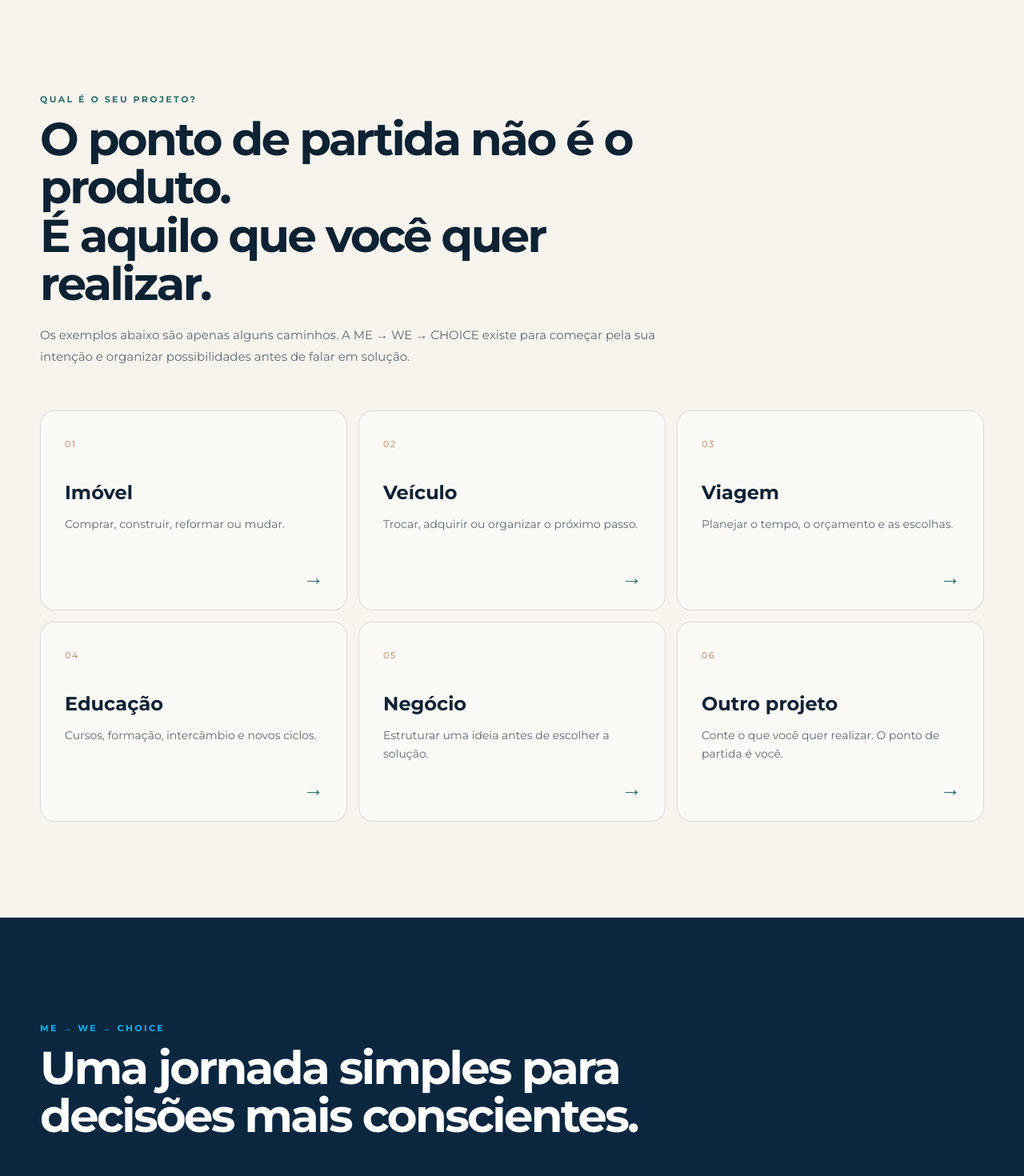
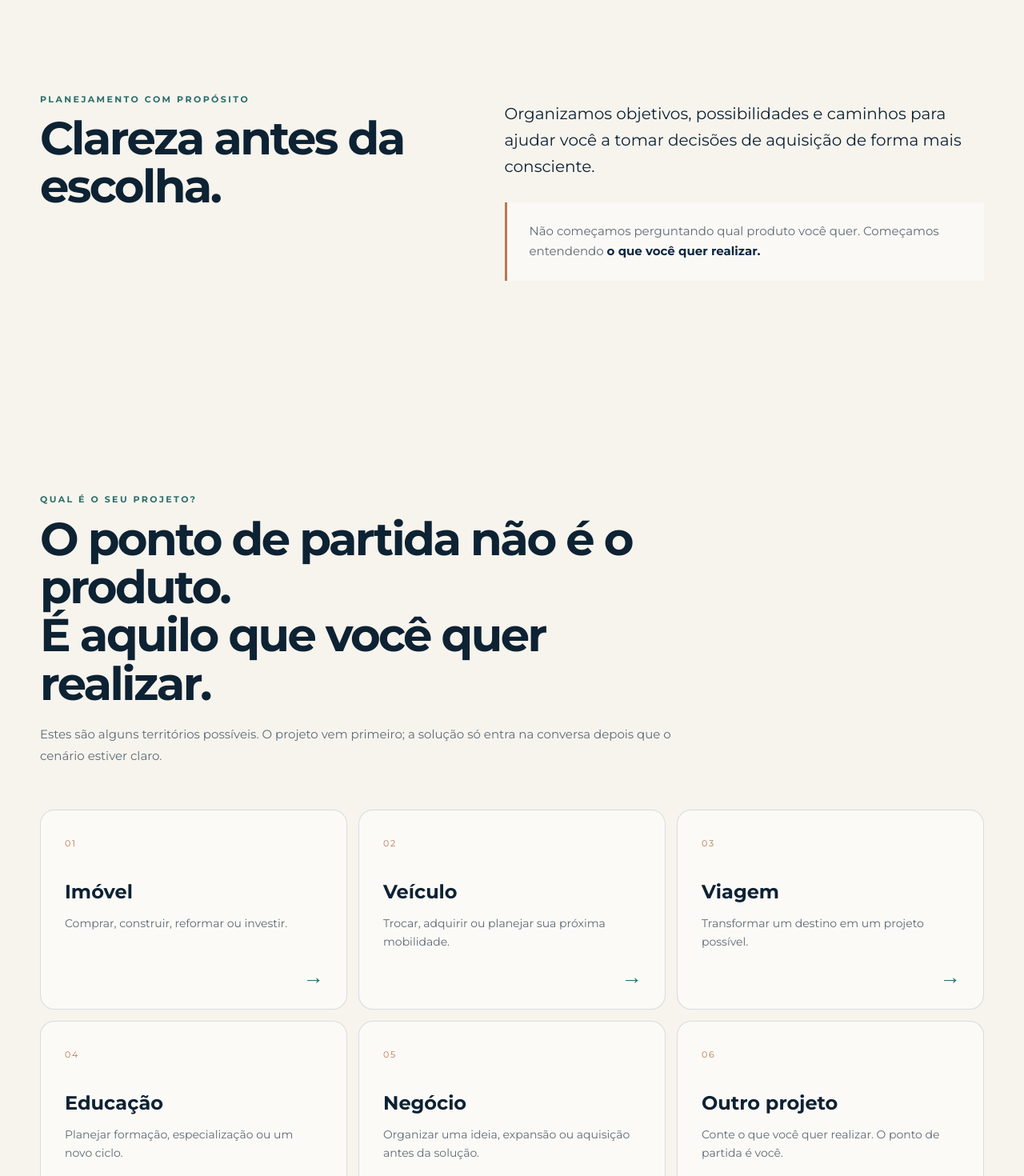
Before and after one commit to mewechoice/mewechoice, a Next.js app: page / in a window 1280 px wide. Shown: the part 900-2370 px from the top of the page at 80% size. Built offline with nearby package versions, Linux system fonts and the light colour scheme.

Commit message:
Add files via upload

```diff
--- a/app/globals.css
+++ b/app/globals.css
@@ -228,3 +228,112 @@ blockquote { margin: 34px 0 0; padding-left: 20px; border-left: 3px solid var(--
   .footer { grid-template-columns: 1fr; padding: 30px 0; text-align: left; }
   .footer p, .footer-handle { text-align: left !important; }
 }
+
+
+/* V2 — positioning + diagnostic experience */
+.site-header {
+  color: var(--off);
+}
+.site-header .brand-mark--compact { color: var(--off); font-size: 24px; }
+.site-header .nav a { color: rgba(247,244,238,.76); transition: color .2s ease; }
+.site-header .nav a:hover { color: white; }
+
+.purpose {
+  display: grid;
+  grid-template-columns: .9fr 1.1fr;
+  gap: 90px;
+  align-items: start;
+}
+.purpose h2 {
+  margin: 12px 0 0;
+  font-size: clamp(38px, 4.5vw, 58px);
+  line-height: 1.04;
+  letter-spacing: -.045em;
+}
+.purpose-copy {
+  padding-top: 20px;
+  font-size: 20px;
+  line-height: 1.65;
+  color: var(--ink);
+}
+.purpose-copy p { margin-top: 0; }
+.purpose-note {
+  margin-top: 28px !important;
+  padding: 24px 28px;
+  border-left: 3px solid var(--terra);
+  background: rgba(255,255,255,.45);
+  color: var(--muted);
+  font-size: 15px;
+}
+.purpose-note strong { color: var(--navy); }
+
+.diagnostic-section {
+  padding: 110px 0;
+  background:
+    radial-gradient(circle at 82% 20%, rgba(0,184,246,.13), transparent 24%),
+    linear-gradient(135deg, var(--navy-2), var(--navy));
+  color: white;
+}
+.diagnostic-intro { max-width: 780px; margin-bottom: 42px; }
+.diagnostic-intro h2 {
+  margin: 12px 0 18px;
+  font-size: clamp(38px, 5vw, 64px);
+  line-height: 1.02;
+  letter-spacing: -.045em;
+}
+.diagnostic-intro > p:last-child { color: rgba(255,255,255,.68); line-height: 1.75; }
+.diagnostic-grid { display: grid; grid-template-columns: repeat(3, 1fr); gap: 14px; }
+.diagnostic-card {
+  border: 1px solid rgba(255,255,255,.13);
+  border-radius: 18px;
+  background: rgba(255,255,255,.055);
+  overflow: hidden;
+}
+.diagnostic-card summary {
+  list-style: none;
+  cursor: pointer;
+  padding: 24px 26px;
+  display: flex;
+  justify-content: space-between;
+  align-items: center;
+  font-weight: 700;
+}
+.diagnostic-card summary::-webkit-details-marker { display: none; }
+.diagnostic-card summary b { color: var(--blue); font-size: 22px; font-weight: 500; }
+.diagnostic-card[open] summary b { transform: rotate(45deg); }
+.diagnostic-options {
+  display: flex;
+  flex-wrap: wrap;
+  gap: 8px;
+  padding: 0 24px 24px;
+}
+.diagnostic-options span {
+  padding: 9px 12px;
+  border: 1px solid rgba(255,255,255,.14);
+  border-radius: 999px;
+  color: rgba(255,255,255,.78);
+  font-size: 12px;
+}
+.diagnostic-finish {
+  margin-top: 36px;
+  padding-top: 32px;
+  border-top: 1px solid rgba(255,255,255,.13);
+  display: flex;
+  align-items: center;
+  justify-content: space-between;
+  gap: 30px;
+}
+.diagnostic-finish p { margin: 0; color: rgba(255,255,255,.72); line-height: 1.6; }
+.diagnostic-finish strong { color: white; font-size: 20px; }
+
+@media (max-width: 900px) {
+  .purpose { grid-template-columns: 1fr; gap: 18px; }
+  .diagnostic-grid { grid-template-columns: 1fr 1fr; }
+}
+@media (max-width: 620px) {
+  .site-header .brand-mark--compact { font-size: 19px; }
+  .purpose-copy { font-size: 17px; }
+  .diagnostic-section { padding: 82px 0; }
+  .diagnostic-grid { grid-template-columns: 1fr; }
+  .diagnostic-finish { align-items: flex-start; flex-direction: column; }
+}
--- a/app/page.tsx
+++ b/app/page.tsx
@@ -1,16 +1,16 @@
 const projects = [
-  ["Imóvel", "Comprar, construir, reformar ou mudar."],
-  ["Veículo", "Trocar, adquirir ou organizar o próximo passo."],
-  ["Viagem", "Planejar o tempo, o orçamento e as escolhas."],
-  ["Educação", "Cursos, formação, intercâmbio e novos ciclos."],
-  ["Negócio", "Estruturar uma ideia antes de escolher a solução."],
-  ["Outro projeto", "Conte o que você quer realizar. O ponto de partida é você."],
+  ["Imóvel", "Comprar, construir, reformar ou investir.", "Comprar", "Construir", "Reformar", "Investir"],
+  ["Veículo", "Trocar, adquirir ou planejar sua próxima mobilidade.", "Comprar", "Trocar", "Planejar"],
+  ["Viagem", "Transformar um destino em um projeto possível.", "Nacional", "Internacional", "Intercâmbio"],
+  ["Educação", "Planejar formação, especialização ou um novo ciclo.", "Graduação", "Curso", "Especialização", "Intercâmbio"],
+  ["Negócio", "Organizar uma ideia, expansão ou aquisição antes da solução.", "Começar", "Expandir", "Estruturar"],
+  ["Outro projeto", "Conte o que você quer realizar. O ponto de partida é você.", "Quero contar meu projeto"],
 ];
 
 const method = [
-  ["ME", "O projeto é seu.", "Começamos entendendo sua realidade, seus objetivos e o momento certo."],
-  ["WE", "Construímos juntos.", "Organizamos possibilidades com clareza, sem começar por uma solução pronta."],
-  ["CHOICE", "A escolha é sua.", "Depois de entender o cenário, você decide com mais segurança e autonomia."],
+  ["ME", "O projeto é seu.", "Entendemos seu objetivo, seu momento, prazo e prioridades."],
+  ["WE", "Construímos juntos.", "Organizamos cenários e possibilidades com clareza, sem começar por uma solução pronta."],
+  ["CHOICE", "A escolha é sua.", "Você decide o caminho com mais clareza, segurança e autonomia."],
 ];
 
 function BrandMark({ compact = false }: { compact?: boolean }) {
@@ -27,11 +27,12 @@ export default function Home() {
       <header className="site-header shell">
         <a href="#top" className="logo-link"><BrandMark compact /></a>
         <nav className="nav" aria-label="Navegação principal">
+          <a href="#proposito">Propósito</a>
           <a href="#projetos">Projetos</a>
           <a href="#metodo">Como funciona</a>
           <a href="#sobre">Sobre</a>
         </nav>
-        <a className="btn btn--small" href="#contato">Conte seu projeto</a>
+        <a className="btn btn--small" href="#diagnostico">Conte seu projeto</a>
       </header>
 
       <section id="top" className="hero shell">
@@ -39,9 +40,9 @@ export default function Home() {
           <p className="eyebrow">PROJETOS • PLANEJAMENTO • ESCOLHAS</p>
           <BrandMark />
           <h1>PRIMEIRO O PROJETO.<br />DEPOIS, A SOLUÇÃO.</h1>
-          <p className="hero-lead">Planejamento para escolhas que fazem sentido — sem começar pela solução antes de entender o que você realmente quer construir.</p>
+          <p className="hero-lead">Planejamento para escolhas que fazem sentido — sem começar pela solução antes de entender o que você realmente quer realizar.</p>
           <div className="hero-actions">
-            <a className="btn" href="#contato">Conte seu projeto</a>
+            <a className="btn" href="#diagnostico">Conte seu projeto</a>
             <a className="text-link" href="#metodo">Entenda o método <span>→</span></a>
           </div>
         </div>
@@ -56,9 +57,18 @@ export default function Home() {
 
       <section className="promise-band">
         <div className="shell promise-grid">
-          <p>Mais que soluções.</p>
-          <p>Mais possibilidades para a sua história.</p>
-          <p>Planejamento com clareza.</p>
+          <p>Mais que soluções.</p><p>Mais possibilidades para a sua história.</p><p>Planejamento com clareza.</p>
+        </div>
+      </section>
+
+      <section id="proposito" className="purpose section shell">
+        <div className="purpose-kicker">
+          <p className="eyebrow">PLANEJAMENTO COM PROPÓSITO</p>
+          <h2>Clareza antes da escolha.</h2>
+        </div>
+        <div className="purpose-copy">
+          <p>Organizamos objetivos, possibilidades e caminhos para ajudar você a tomar decisões de aquisição de forma mais consciente.</p>
+          <p className="purpose-note">Não começamos perguntando qual produto você quer. Começamos entendendo <strong>o que você quer realizar.</strong></p>
         </div>
       </section>
 
@@ -66,16 +76,14 @@ export default function Home() {
         <div className="section-heading">
           <p className="eyebrow">QUAL É O SEU PROJETO?</p>
           <h2>O ponto de partida não é o produto.<br />É aquilo que você quer realizar.</h2>
-          <p>Os exemplos abaixo são apenas alguns caminhos. A ME → WE → CHOICE existe para começar pela sua intenção e organizar possibilidades antes de falar em solução.</p>
+          <p>Estes são alguns territórios possíveis. O projeto vem primeiro; a solução só entra na conversa depois que o cenário estiver claro.</p>
         </div>
         <div className="project-grid">
           {projects.map(([title, copy], index) => (
-            <article className="project-card" key={title}>
+            <a className="project-card" href="#diagnostico" key={title}>
               <span className="project-number">0{index + 1}</span>
-              <h3>{title}</h3>
-              <p>{copy}</p>
-              <span className="project-arrow">→</span>
-            </article>
+              <h3>{title}</h3><p>{copy}</p><span className="project-arrow">→</span>
+            </a>
           ))}
         </div>
       </section>
@@ -83,15 +91,15 @@ export default function Home() {
       <section id="metodo" className="section section--dark">
         <div className="shell">
           <div className="section-heading section-heading--light">
-            <p className="eyebrow eyebrow--light">ME → WE → CHOICE</p>
-            <h2>Uma jornada simples para decisões mais conscientes.</h2>
+            <p className="eyebrow eyebrow--light">NOSSO MÉTODO</p>
+            <h2>ME → WE → CHOICE</h2>
+            <p>Uma jornada simples para decisões mais conscientes.</p>
           </div>
           <div className="method-grid">
             {method.map(([label, title, copy], index) => (
               <article className={`method-card method-card--${index + 1}`} key={label}>
                 <div className="method-top"><span>{label}</span><b>{index < 2 ? "→" : "✓"}</b></div>
-                <h3>{title}</h3>
-                <p>{copy}</p>
+                <h3>{title}</h3><p>{copy}</p>
               </article>
             ))}
           </div>
@@ -99,32 +107,40 @@ export default function Home() {
       </section>
 
       <section id="sobre" className="section shell split-section">
-        <div>
-          <p className="eyebrow">POR QUE EXISTIMOS</p>
-          <h2>Entender antes de recomendar.</h2>
-        </div>
+        <div><p className="eyebrow">POR QUE EXISTIMOS</p><h2>Entender antes de recomendar.</h2></div>
         <div className="split-copy">
           <p>Nem todo projeto precisa da mesma solução. Nem toda decisão precisa acontecer agora.</p>
-          <p>A proposta da ME → WE → CHOICE é organizar o cenário, esclarecer possibilidades e permitir que a escolha venha depois do entendimento — não antes.</p>
+          <p>A ME → WE → CHOICE organiza o cenário, esclarece possibilidades e permite que a escolha venha depois do entendimento — não antes.</p>
           <blockquote>“Primeiro o projeto. Depois, a solução.”</blockquote>
         </div>
       </section>
 
-      <section id="contato" className="cta-section">
-        <div className="shell cta-card">
-          <div>
-            <p className="eyebrow eyebrow--light">VAMOS PLANEJAR MELHOR?</p>
-            <h2>Conte seu projeto.</h2>
-            <p>Por enquanto, esta primeira versão do site está em construção. O canal de contato será conectado quando você decidir o fluxo oficial de atendimento.</p>
+      <section id="diagnostico" className="diagnostic-section">
+        <div className="shell">
+          <div className="diagnostic-intro">
+            <p className="eyebrow eyebrow--light">SEU PROJETO COMEÇA AQUI</p>
+            <h2>O que você quer realizar?</h2>
+            <p>Escolha um ponto de partida. Nesta versão, a seleção leva ao próximo passo da conversa; o diagnóstico completo será conectado ao fluxo oficial de atendimento.</p>
           </div>
-          <button className="btn btn--disabled" type="button" disabled>Canal de contato em breve</button>
+          <div className="diagnostic-grid">
+            {projects.map(([title, , ...options]) => (
+              <details className="diagnostic-card" key={title}>
+                <summary><span>{title}</span><b>+</b></summary>
+                <div className="diagnostic-options">
+                  {options.map((option) => <span key={option}>{option}</span>)}
+                </div>
+              </details>
+            ))}
+          </div>
+          <div className="diagnostic-finish">
+            <p><strong>Seu projeto começa aqui.</strong><br />Vamos organizar os caminhos possíveis antes de falar em solução.</p>
+            <button className="btn btn--disabled" type="button" disabled>Canal de atendimento em breve</button>
+          </div>
         </div>
       </section>
 
       <footer className="footer shell">
-        <BrandMark compact />
-        <p>Primeiro o projeto. Depois, a solução.</p>
-        <p className="footer-handle">@mewechoice</p>
+        <BrandMark compact /><p>Primeiro o projeto. Depois, a solução.</p><p className="footer-handle">@mewechoice</p>
       </footer>
     </main>
   );
```
Also changed, not shown: 1 other file (tests, documents, lock files or other folders).
